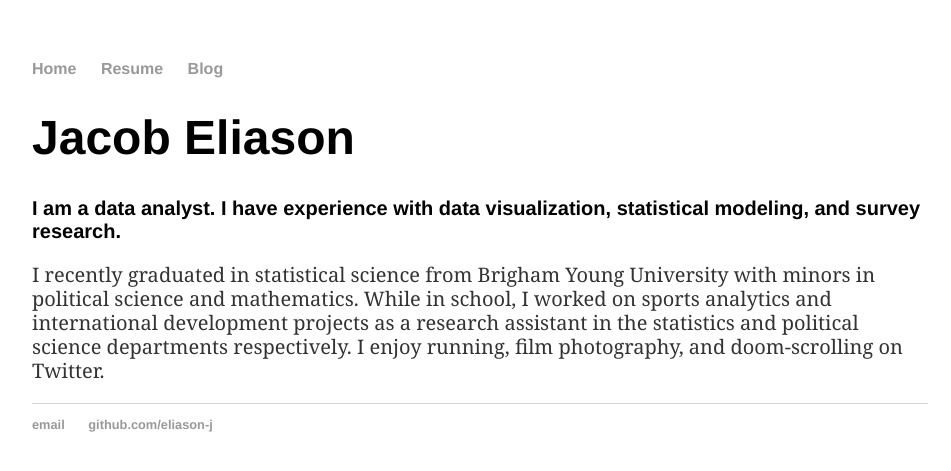
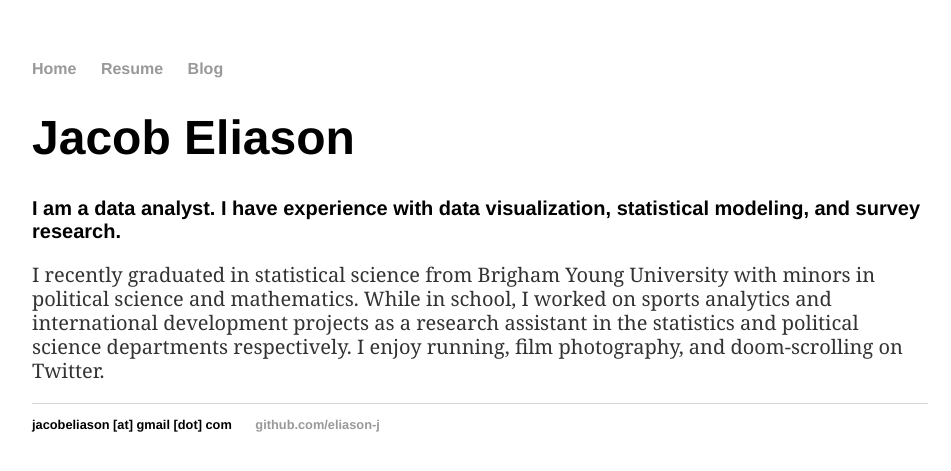
Before and after one commit to eliason-j/eliason-j.github.io, a Jekyll site: the page built from index.html, in a window 1280 px wide. Shown: the top 471 px of the page, without its empty margins (160-1111 px from the left). Built offline with Jekyll 4.4.1, drawn with Linux system fonts in a browser that asks for light colours.

Commit message:
Update default.html

```diff
--- a/_layouts/default.html
+++ b/_layouts/default.html
@@ -21,7 +21,7 @@
 			</div><!-- /.container -->
 			<footer>
 	    		<ul>
-	        		<li><a href="mailto:jacobeliason@gmail.com">email</a></li>
+	        		<li>jacobeliason [at] gmail [dot] com</li>
 	        		<li><a href="https://github.com/eliason-j">github.com/eliason-j</a></li>
 				</ul>
 			</footer>
```
